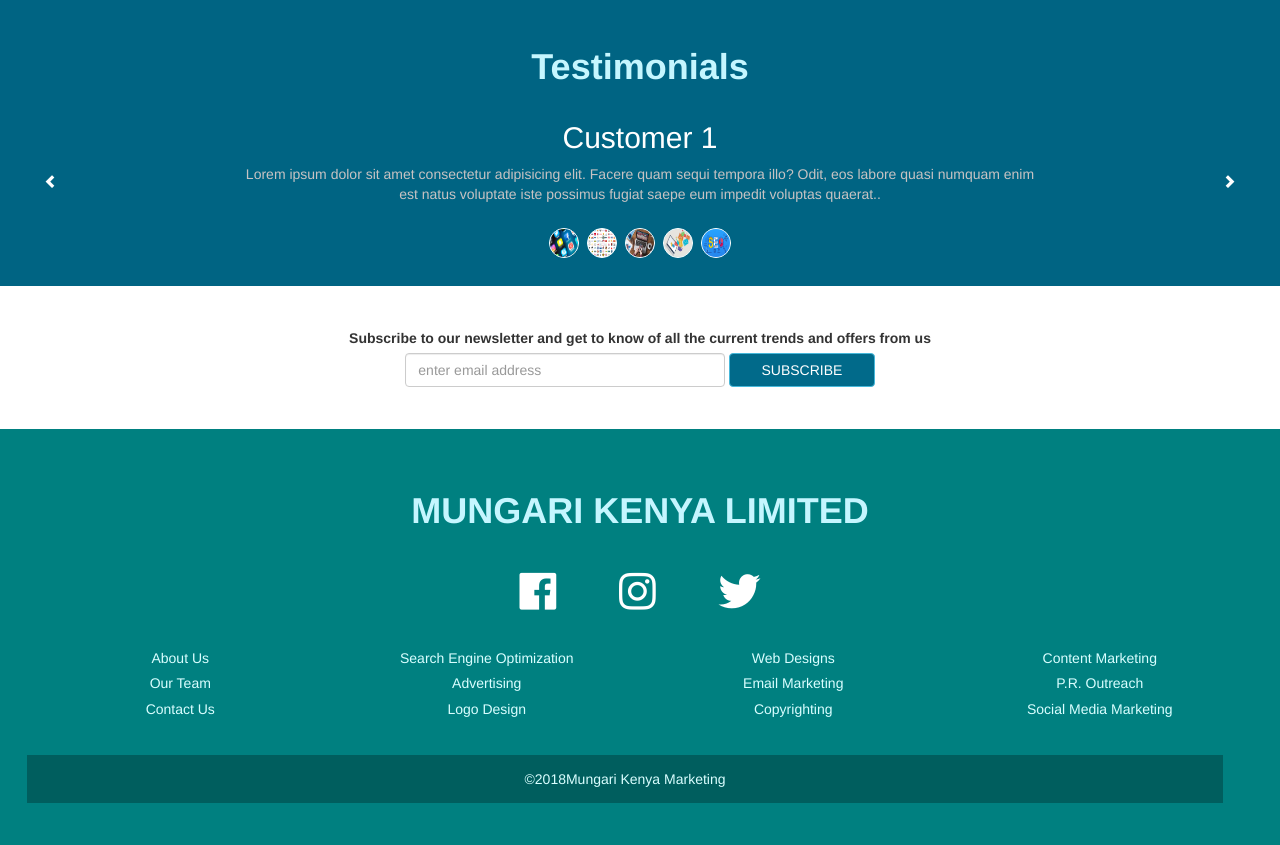
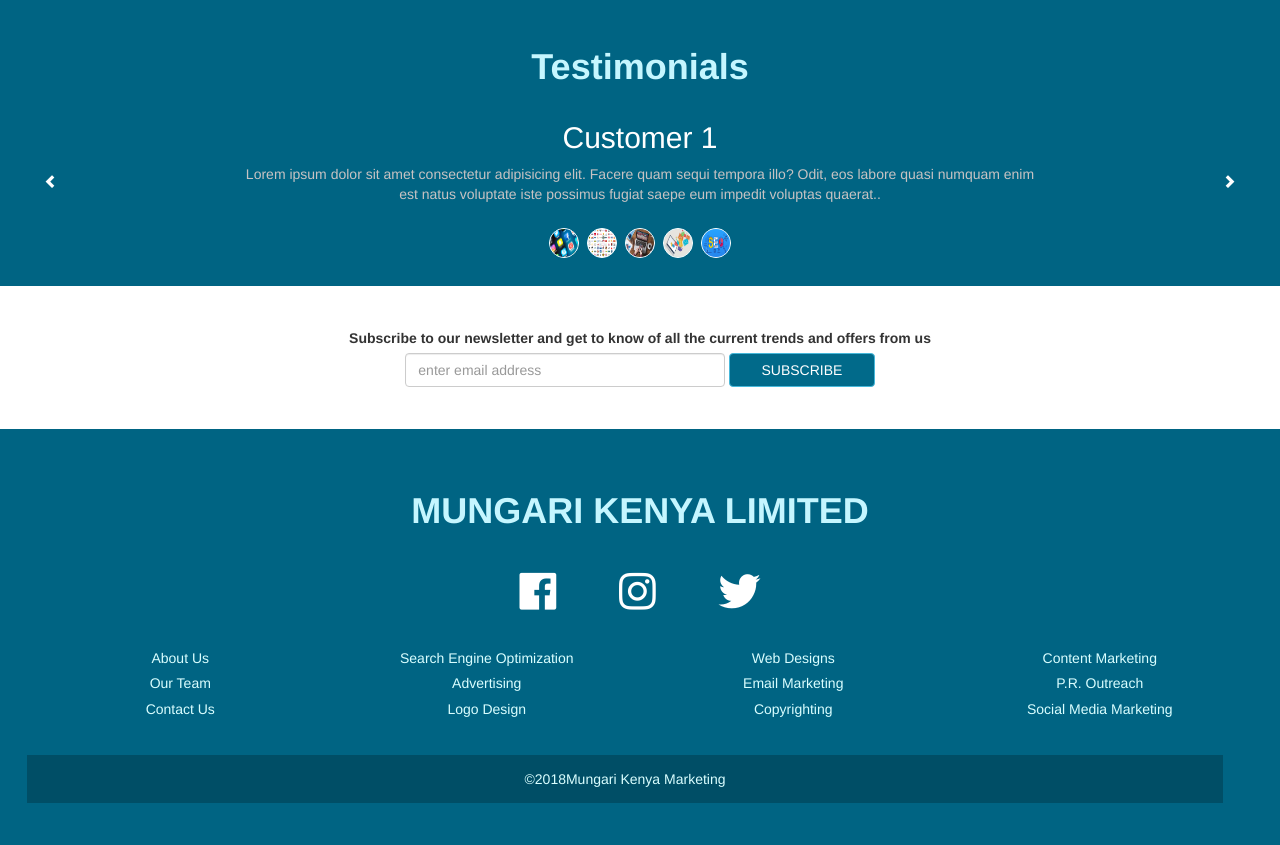
Before and after one commit to Ndirangug/mungari_Kenya_marketing, a PHP site: page / in a window 1280 px wide. Shown: the part 2166-3011 px from the top of the page. Run offline with PHP 8.4, Linux system fonts and the light colour scheme.

Commit message:
small style fixes

```diff
--- a/css/styles.css
+++ b/css/styles.css
@@ -108,12 +108,12 @@
 
 .item .row{
     padding: 5em;
-    color: rgb(196, 193, 193);
+    color: rgb(222, 250, 252);
     font-weight: 600;
 }
 
 .back-tint{
-    background-color: #02020281;
+    background-color: #020202b9;
     padding-bottom: 1em;
 }
 
@@ -322,7 +322,7 @@
 }
 #footer{
     padding: 3em;
-    background-color: teal;
+    background-color:  rgb(0, 100, 131);;
     color:rgb(217, 254, 255);
 }
 
@@ -345,7 +345,11 @@
 
 #copyright{
     width:100%;
-    background-color:rgb(0, 94, 94);
+    background-color: rgba(0, 64, 83, 0.596);
     padding: 1em;
     margin-top:2em;
 }
+
+#footer h5 a{
+    color:rgb(217, 254, 255);
+}
--- a/index.php
+++ b/index.php
@@ -26,21 +26,21 @@
                         <span class="icon-bar hamburger"></span>
                         <span class="icon-bar hamburger"></span>
                     </button>
-                    <a class="navbar-brand" href="#">Muthangari Kenya Marketing</a>
+                    <a class="navbar-brand" href="#">Mungari Kenya Marketing</a>
                 </div>
                 <div class="collapse navbar-collapse" id="homeNavbar">
                     <ul class="nav navbar-nav">
                         <li>
-                            <a href="#">Home</a>
+                            <a href="index.php">Home</a>
                         </li>
                         <li>
-                            <a href="#">About Us</a>
+                            <a href="about.php">About Us</a>
                         </li>
                         <li>
-                            <a href="#">Services</a>
+                            <a href="services.php">Services</a>
                         </li>
                         <li>
-                            <a href="#">Contact Us</a>
+                            <a href="contact.php">Contact Us</a>
                         </li>
                     </ul>
         </nav>
@@ -338,29 +338,29 @@
 
     <div class="conatiner-fluid text-center" id="footer">
         <h1>MUNGARI KENYA LIMITED</h1>
-        <a href="https://facebook.com"><i class="fab fa-facebook"></i></a>
-        <a href="https://instagram.com"><i class="fab fa-instagram"></i></a>
-        <a href="https://twitter.com"><i class="fab fa-twitter"></i></a>
+        <a href="https://facebook.com" target="_blank"><i class="fab fa-facebook"></i></a>
+        <a href="https://instagram.com" target="_blank"><i class="fab fa-instagram"></i></a>
+        <a href="https://twitter.com" target="_blank"><i class="fab fa-twitter"></i></a>
         <div class="row">
             <div class="col-md-3">
-                <h5>About Us</h5>
-                <h5>Our Team</h5>
-                <h5>Contact Us</h5>
+                <h5><a href="#">About Us</a></h5>
+                <h5><a href="#">Our Team</a></h5>
+                <h5><a href="#">Contact Us</a></h5>
             </div>
             <div class="col-md-3">
-                <h5>Search Engine Optimization</h5>
-                <h5>Advertising</h5>
-                <h5>Logo Design</h5>
+                <h5><a href="#">Search Engine Optimization</a></h5>
+                <h5><a href="#">Advertising</a></h5>
+                <h5><a href="#">Logo Design</a></h5>
             </div>
             <div class="col-md-3">
-                <h5>Web Designs</h5>
-                <h5>Email Marketing</h5>
-                <h5>Copyrighting</h5>
+                <h5><a href="#">Web Designs</a></h5>
+                <h5><a href="#">Email Marketing</a></h5>
+                <h5><a href="#">Copyrighting</a></h5>
             </div>
             <div class="col-md-3">
-                <h5>Content Marketing</h5>
-                <h5>P.R. Outreach</h5>
-                <h5>Social Media Marketing</h5>
+                <h5><a href="#">Content Marketing</a></h5>
+                <h5><a href="#">P.R. Outreach</a></h5>
+                <h5><a href="#">Social Media Marketing</a></h5>
             </div>
         </div>
         <div class="row" id="copyright">
```
